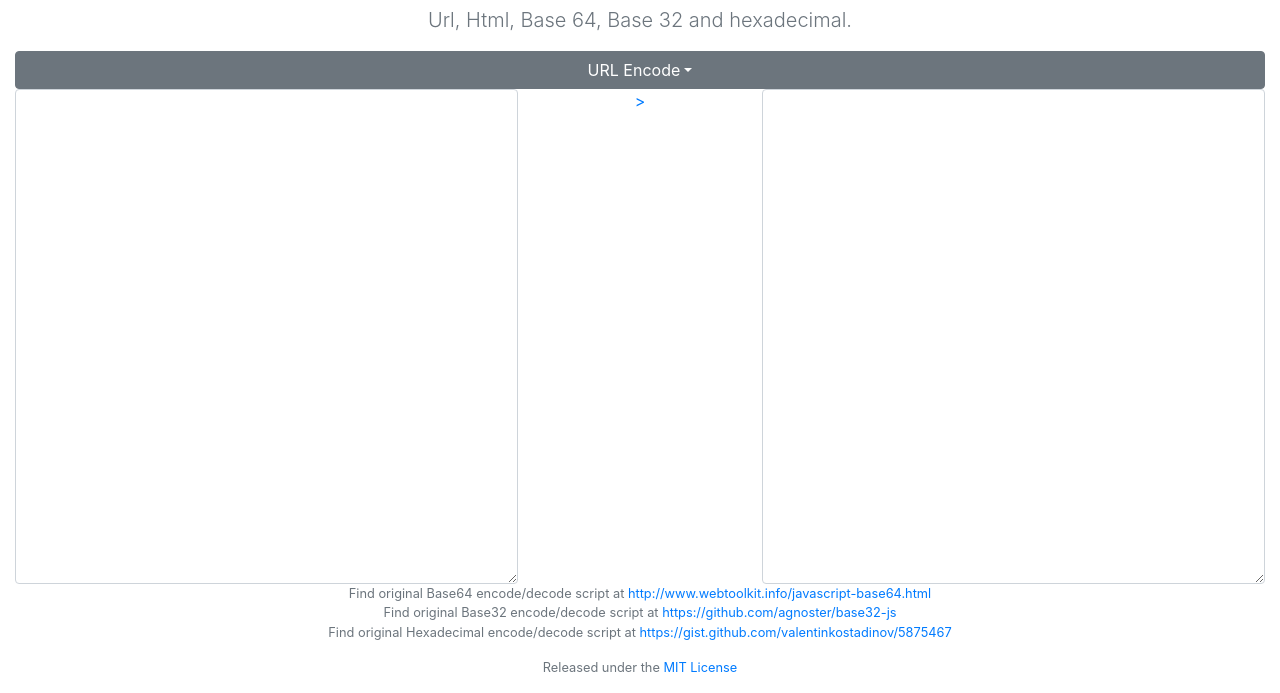
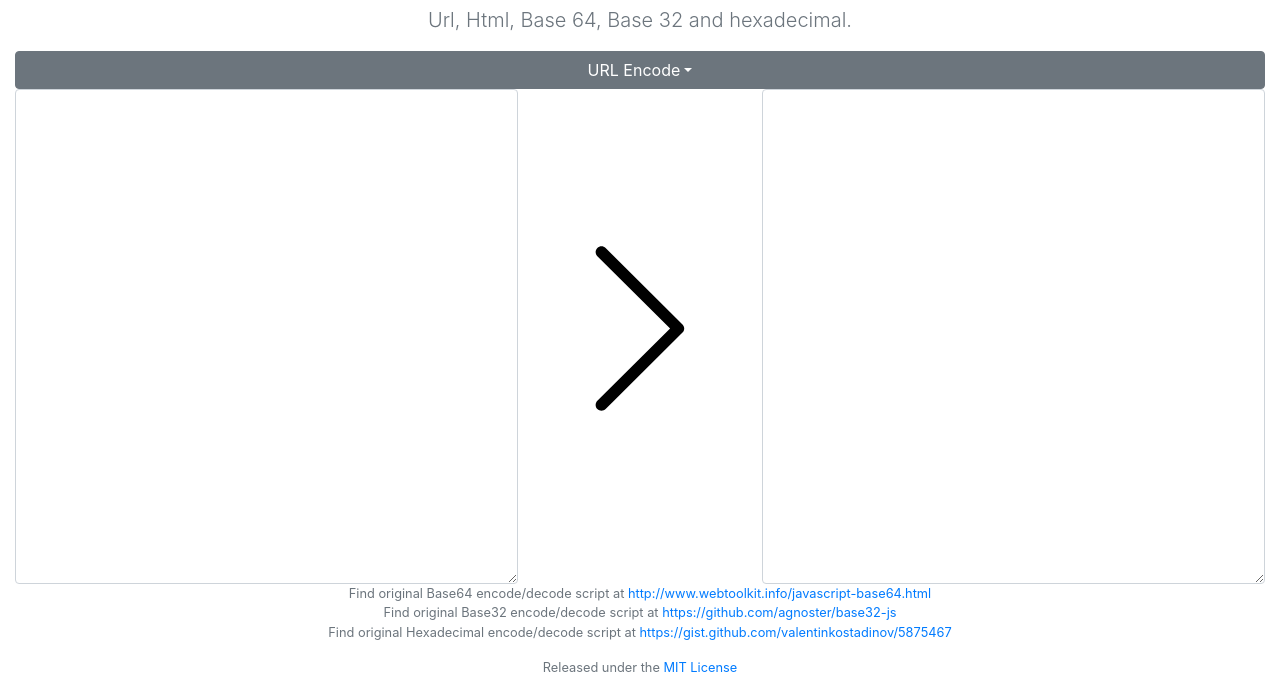
Before and after one commit to josepm9/josepm9.github.io, a plain HTML site: page encoding.html in a window 1280 px wide. Shown: the part 107-800 px from the top of the page. Drawn offline with nearby package versions, Linux system fonts and the light colour scheme.

Commit message:
Allow the > button to fill all empty space

```diff
--- a/encoding.html
+++ b/encoding.html
@@ -74,6 +74,13 @@
         }
         textarea.form-control {
             height: 100%;
+        }
+    </style>
+    <!-- Page styles to allow the > button to fill all empty space -->
+    <style>
+        .col-2 {
+            margin-top: auto;
+            margin-bottom: auto;
         }
     </style>
 
@@ -269,7 +276,7 @@
                     <textarea class="form-control" id="source"></textarea>
                 </div>
                 <div class="col-2">
-                    <p class="text-muted"><a href="#" onclick="t()" id="transformButton">&gt;</a></p>
+                    <p class="text-muted"><a href="#" onclick="t()" id="transformButton"><img src="assets/arrow-right.svg" /></a></p>
                 </div>
                 <div class="col-5">
                     <textarea class="form-control" id="destination"></textarea>
```
Also changed, not shown: assets/arrow-right.svg (added).
